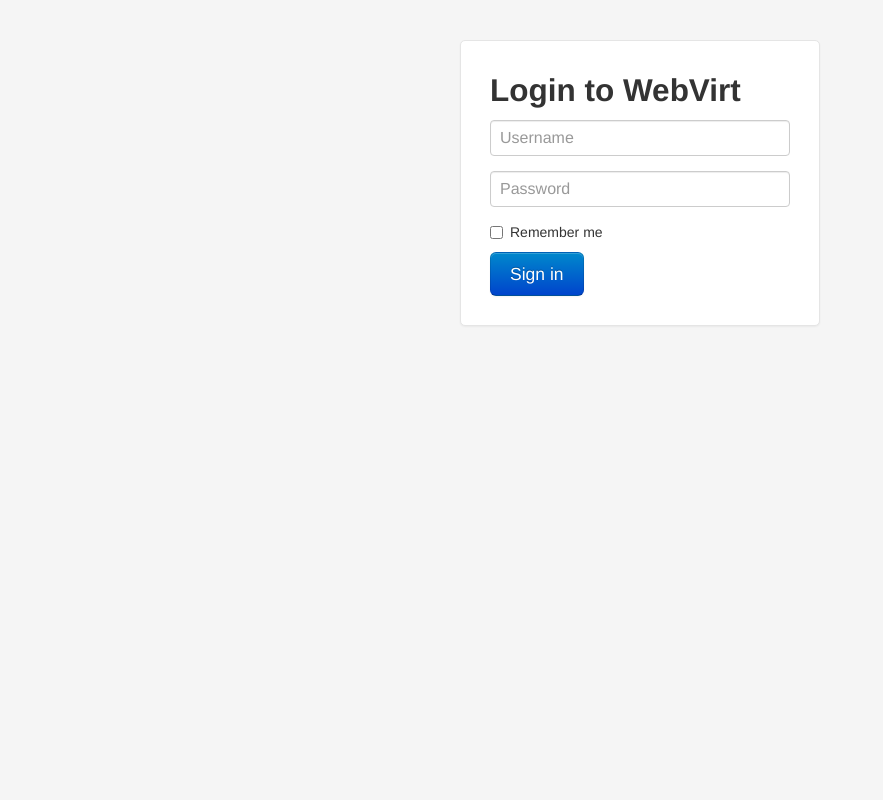
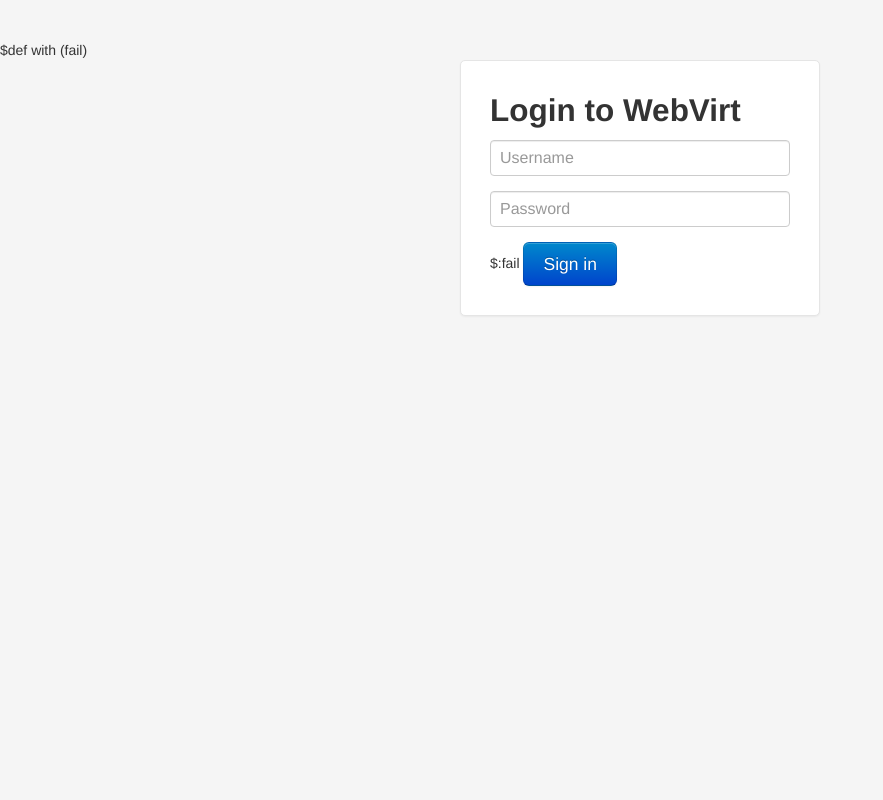
Before and after one commit to Vacation9/webvirt, a Python web app: template webvirt/templates/login.html in a window 1280 px wide. Shown: the whole page, without its empty margins (0-883 px from the left). Run offline with Jinja, Linux system fonts and the light colour scheme; the template is opened without the code that fills it, so the values that code supplies are empty; some libraries are stand-ins or nearby versions.

Commit message:
updated fails on auth

```diff
--- a/webvirt/templates/login.html
+++ b/webvirt/templates/login.html
@@ -1,3 +1,4 @@
+$def with (fail)
 <!DOCTYPE html>
 <html lang="en">
   <head>
@@ -59,10 +60,8 @@
         <h2 class="form-signin-heading">Login to WebVirt</h2>
         <input name="username" type="text" class="input-block-level" placeholder="Username">
         <input name="password" type="password" class="input-block-level" placeholder="Password">
-        <label class="checkbox">
-          <input type="checkbox" value="remember-me"> Remember me
-        </label>
-        <button class="btn btn-large btn-primary" type="submit">Sign in</button>
+       $:fail
+	<button class="btn btn-large btn-primary" type="submit">Sign in</button>
       </form>
 
     </div> <!-- /container -->
```
Also changed, not shown: webvirt/urls.py (+6 -2 lines).
